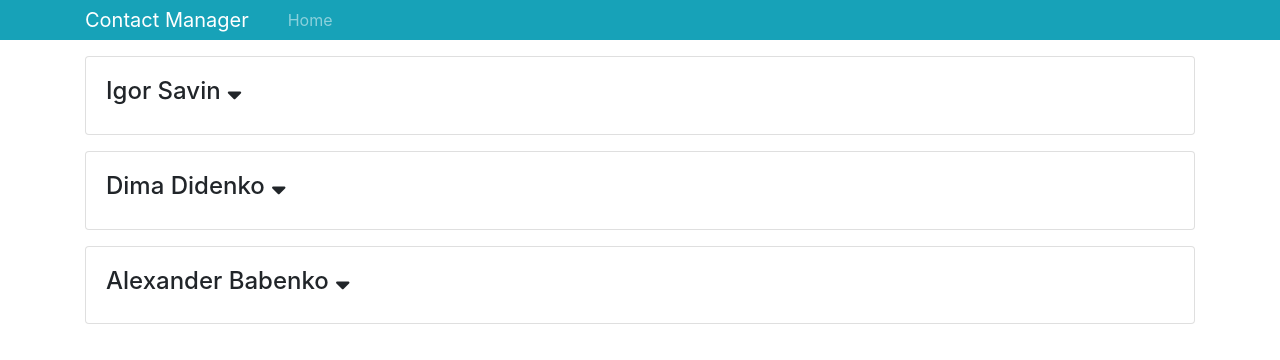
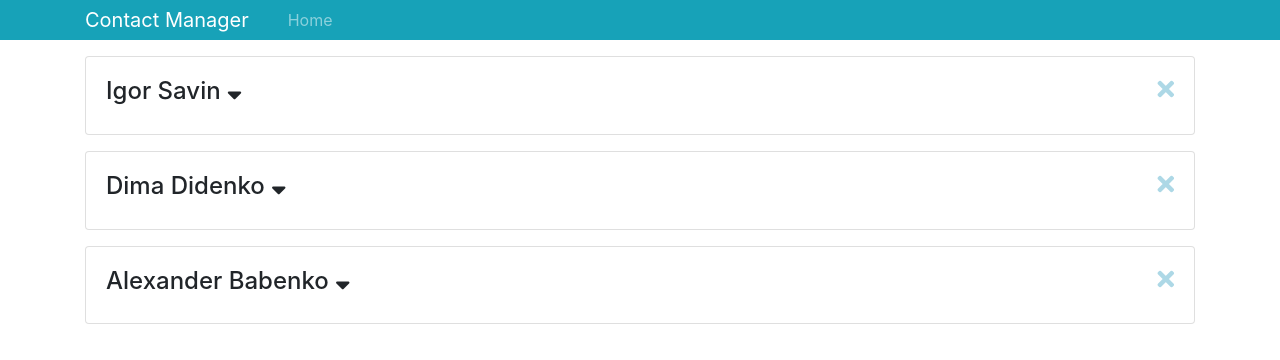
Before and after one commit to IgorSavin/contactmanager, a React (Create React App) app: page / in a window 1280 px wide. Shown: the top 360 px of the page. Built offline with nearby package versions, Linux system fonts and the light colour scheme.

Commit message:
created context api

```diff
--- a/src/App.js
+++ b/src/App.js
@@ -2,20 +2,24 @@
 import Contacts from './components/Contacts';
 import Header from './components/Header';
 
+import { Provider } from './context';
+
 import 'bootstrap/dist/css/bootstrap.min.css';
-import './App.css';
+import './App.css'
 
 class App extends Component {
-  render() {
+  render () {
     return (
-      <div className="App">
-      <Header branding="Contact Manager"/>
-      <div className="container">
-      <Contacts/>
-      </div>
-      </div>
-    );
+      <Provider>
+        <div className="App">
+          <Header branding="Contact Manager" />
+          <div className="container">
+            <Contacts />
+          </div>
+        </div>
+      </Provider>
+    )
   }
 }
 
-export default App;
+export default App
--- a/src/components/Contact.js
+++ b/src/components/Contact.js
@@ -6,6 +6,10 @@
     showContactInfo: false
   };
 
+  onDeleteClick =()=>{
+    this.props.deleteClickHandler();
+  }
+
 
   render() {
     const {name, email, phone} = this.props.contact;
@@ -13,7 +17,12 @@
 
     return (
       <div className="card card-body mb-3">
-        <h4>{name} <i onClick={()=>this.setState({showContactInfo:!this.state.showContactInfo})} className="fas fa-sort-down"></i></h4>
+        <h4>{name} <i onClick={()=>this.setState({showContactInfo:!this.state.showContactInfo})} className="fas fa-sort-down"
+        style={{cursor: 'pointer'}}
+        />
+        <i className="fas fa-times" style={{cursor:'pointer', float:'right', color:'lightblue'}}
+        onClick={this.onDeleteClick}/>
+        </h4>
         {showContactInfo ? (<ul className="list-group">
           <li className="list-group-item">Email: {email}</li>
           <li className="list-group-item">Phone: {phone}</li>
@@ -26,5 +35,6 @@
 
 Contact.propTypes ={
   contact: PropTypes.object.isRequired,
+  deleteClickHandler:PropTypes.func.isRequired
 }
 export default Contact;
--- a/src/components/Contacts.js
+++ b/src/components/Contacts.js
@@ -1,44 +1,38 @@
-import React, { Component } from 'react';
-import Contact from './Contact';
+import React, { Component } from 'react'
+import Contact from './Contact'
+import { Consumer } from '../context'
 
 class Contacts extends Component {
-state = {
-    contacts:[
-      {
-        id:1,
-        name:'Igor Savin',
-        email:'beixiaofeng@gmail.com',
-        phone:'0961872044'
-      },
-      {
-        id:2,
-        name:'Dima Didenko',
-        email:'didko@gmail.com',
-        phone:'0992889035'
-      },
-      {
-        id:3,
-        name:'Alexander Babenko',
-        email:'abeb@gmail.com',
-        phone:'098994045'
-      }
-    ]
+  deleteContact = id => {
+    const { contacts } = this.state
+
+    const newContacts = contacts.filter(contact => contact.id !== id);
+
+    this.setState({
+      contacts: newContacts
+    });
   };
 
-
   render() {
-    const {contacts} = this.state;
+    return (
+      <Consumer>
+        {value => {
+          const { contacts } = value
           return (
             <React.Fragment>
-        {contacts.map(contact =>(
+              {contacts.map(contact => (
                 <Contact
                   key={contact.id}
                   contact={contact}
+                  deleteClickHandler={this.deleteContact.bind(this, contact.id)}
                 />
               ))}
             </React.Fragment>
-    );
+          )
+        }}
+      </Consumer>
+    )
   }
 }
 
-export default Contacts;
+export default Contacts
--- /dev/null
+++ b/src/context.js
@@ -0,0 +1,38 @@
+import React, { Component } from 'react';
+
+const Context = React.createContext();
+
+export class Provider extends Component {
+  state = {
+    contacts:[
+      {
+        id:1,
+        name:'Igor Savin',
+        email:'beixiaofeng@gmail.com',
+        phone:'0961872044'
+      },
+      {
+        id:2,
+        name:'Dima Didenko',
+        email:'didko@gmail.com',
+        phone:'0992889035'
+      },
+      {
+        id:3,
+        name:'Alexander Babenko',
+        email:'abeb@gmail.com',
+        phone:'098994045'
+      }
+    ]
+  };
+
+  render() {
+    return (
+      <Context.Provider value={this.state}>
+      {this.props.children}
+      </Context.Provider>
+    );
+  }
+}
+
+export const Consumer = Context.Consumer;
```
Lines whose indentation alone changed are shown as unchanged.
